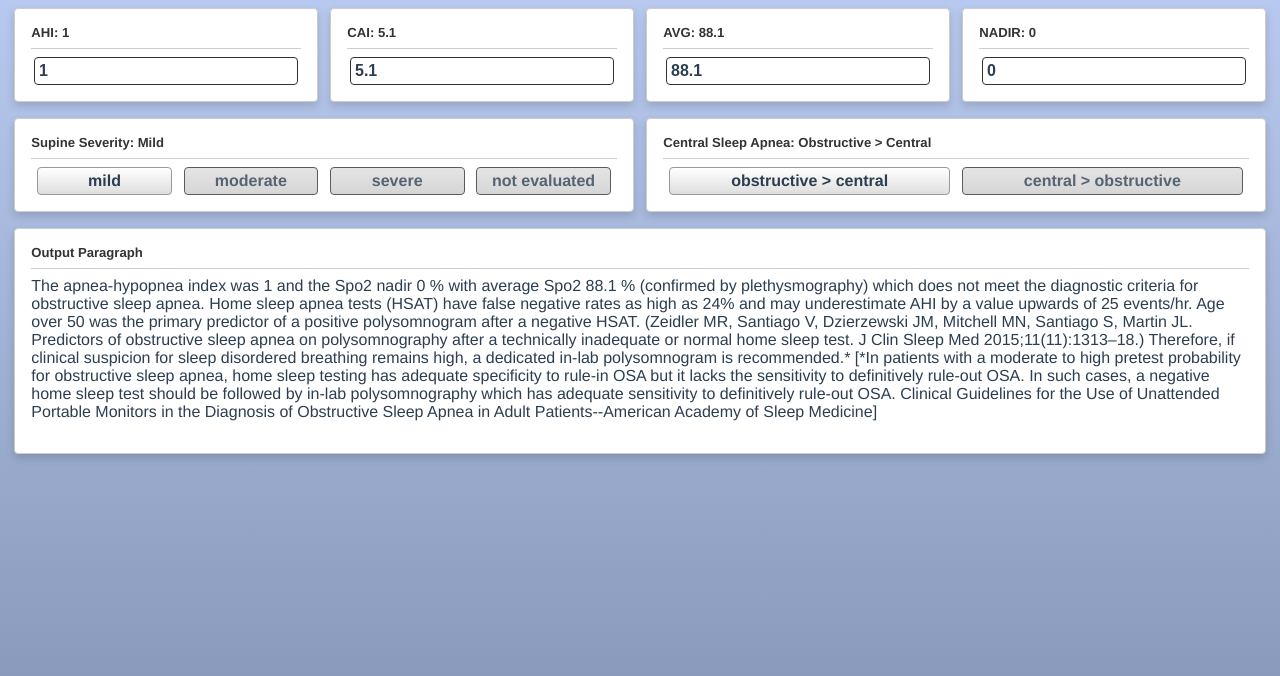
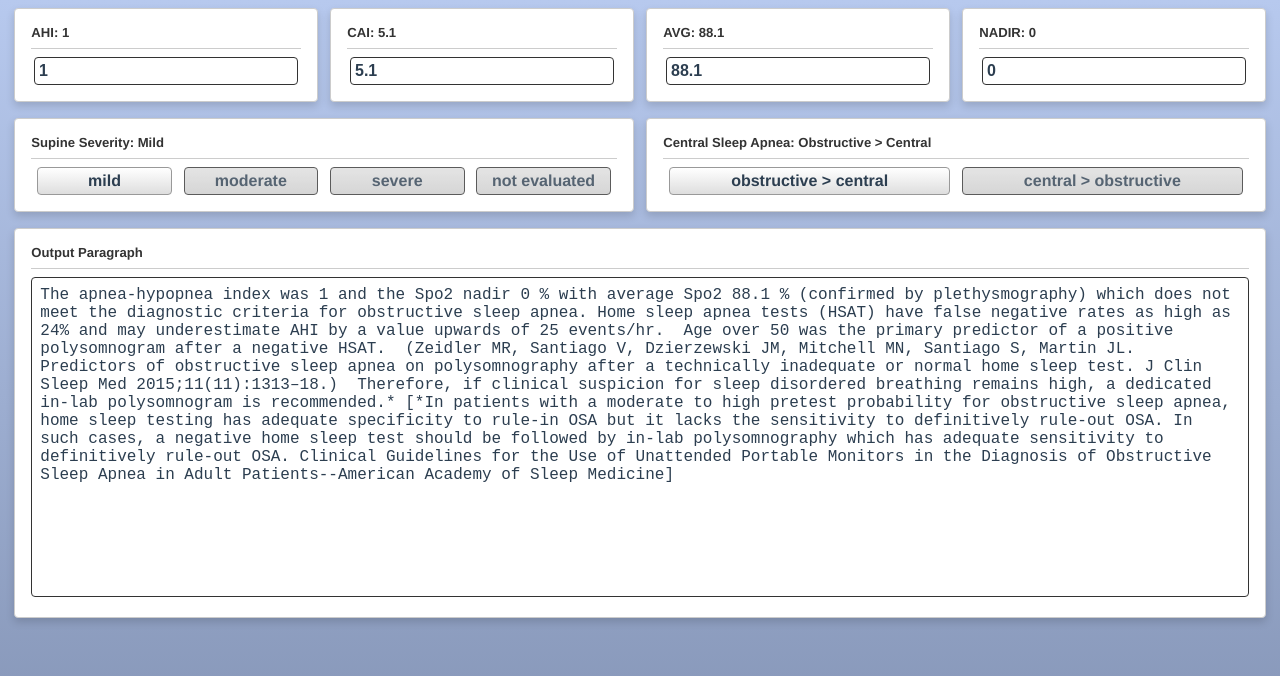
Before and after one commit to heroes182/medlibs, a Vue app: page / in a window 1280 px wide. Shown: the top 676 px of the page. Built offline with nearby package versions, Linux system fonts and the light colour scheme; the HTML template or start-up script is replaced by a standard one.

Commit message:
moved paragraph calculation into output component

```diff
--- a/src/App.vue
+++ b/src/App.vue
@@ -1,13 +1,12 @@
 <template>
     <div id="app">
         <Form :fields="fields" />
-        <Output :computed-paragraph="computedParagraph" />
+        <Output :fields="fields" />
     </div>
 </template>
 
 <script>
     import fields from '@/assets/fields.json';
-    import paragraphs from '@/assets/paragraphs.json';
 
     export default {
         name: 'MedLibs',
@@ -17,27 +16,8 @@
         },
         data () {
             return {
-                fields: fields,
+                fields: fields
             };
-        },
-        computed: {
-            computedParagraph () {
-                let paragraphKey =
-                        this.fields.AHI.value < 5 ? 'NoOsa'
-                        : this.fields.AHI.value < 15 ? 'MildOsa'
-                        : this.fields.AHI.value < 30 ? 'ModerateOsa'
-                        : 'SevereOsa';
-                if (this.fields.CAI.value <= 5) paragraphKey += 'Cai';
-                if (this.fields.AVG.value <= 88) paragraphKey += 'Avg';
-
-                return paragraphs[paragraphKey]
-                    .replace(/_AHI_/g, this.fields.AHI.value)
-                    .replace(/_CAI_/g, this.fields.CAI.value)
-                    .replace(/_AVG_/g, this.fields.AVG.value)
-                    .replace(/_NADIR_/g, this.fields.NADIR.value)
-                    .replace(/_SEVERITY_/g, this.fields.SEVERITY.value)
-                    .replace(/_CENTRAL_/g, this.fields.CENTRAL.value);
-            }
         }
     };
 </script>
--- a/src/assets/styles.css
+++ b/src/assets/styles.css
@@ -68,9 +68,18 @@ input {
     margin: 0 1%;
     color: #2c3e50;
 }
-.paragraph {
-    text-align: left;
+textarea {
     margin-top: 0;
+    box-sizing: border-box;
+    width: 100%;
+    height: 320px;
+    border: 1px solid #333;
+    border-radius: 4px;
+    padding: 8px;
+    outline: none;
+    font-size: 16px;
+    resize: none;
+    color: #2c3e50;
 }
 
 @media screen and (min-width: 920px) {
--- a/src/components/form.vue
+++ b/src/components/form.vue
@@ -12,11 +12,12 @@
                     :class="{'selected': option === field.value}"
                     class="option"
                     v-text="option"
-                    @click="field.value = option" />
+                    @click="field.value = option; $root.$emit('updateParagraph')" />
             </div>
             <div class="flex"
                  v-else>
                 <input type="number"
+                       @change="$root.$emit('updateParagraph')"
                        v-model="field.value" />
             </div>
         </div>
--- a/src/components/output.vue
+++ b/src/components/output.vue
@@ -3,31 +3,46 @@
         <div class="field">
             <label class="label"
                 v-text="'Output Paragraph'" />
-            <p class="paragraph"
-                v-text="computedParagraph" />
-            <div v-if="isHttps"
-                    class="options">
-                <div class="option selected"
-                    @click="copyToClipboard"
-                    v-text="'Copy to Clipboard'" />
-            </div>
+            <textarea class="paragraph"
+                v-model="paragraph" />
         </div>
     </div>
 </template>
 
 <script>
+    import paragraphs from '@/assets/paragraphs.json';
     export default {
         props: [
-            'computedParagraph'
+            'fields'
         ],
-        computed: {
-            isHttps () {
-                return location.protocol === 'https';
-            }
+        data () {
+            return {
+                paragraph: null
+            };
+        },
+        created () {
+            this.updateParagraph();
+            this.$root.$on('updateParagraph', () => {
+                this.updateParagraph();
+            });
         },
         methods: {
-            copyToClipboard () {
-                navigator.clipboard.writeText(this.computedParagraph);
+            updateParagraph () {
+                let paragraphKey =
+                        this.fields.AHI.value < 5 ? 'NoOsa'
+                        : this.fields.AHI.value < 15 ? 'MildOsa'
+                        : this.fields.AHI.value < 30 ? 'ModerateOsa'
+                        : 'SevereOsa';
+                if (this.fields.CAI.value <= 5) paragraphKey += 'Cai';
+                if (this.fields.AVG.value <= 88) paragraphKey += 'Avg';
+
+                this.paragraph = paragraphs[paragraphKey]
+                    .replace(/_AHI_/g, this.fields.AHI.value)
+                    .replace(/_CAI_/g, this.fields.CAI.value)
+                    .replace(/_AVG_/g, this.fields.AVG.value)
+                    .replace(/_NADIR_/g, this.fields.NADIR.value)
+                    .replace(/_SEVERITY_/g, this.fields.SEVERITY.value)
+                    .replace(/_CENTRAL_/g, this.fields.CENTRAL.value);
             }
         }
     }
```
